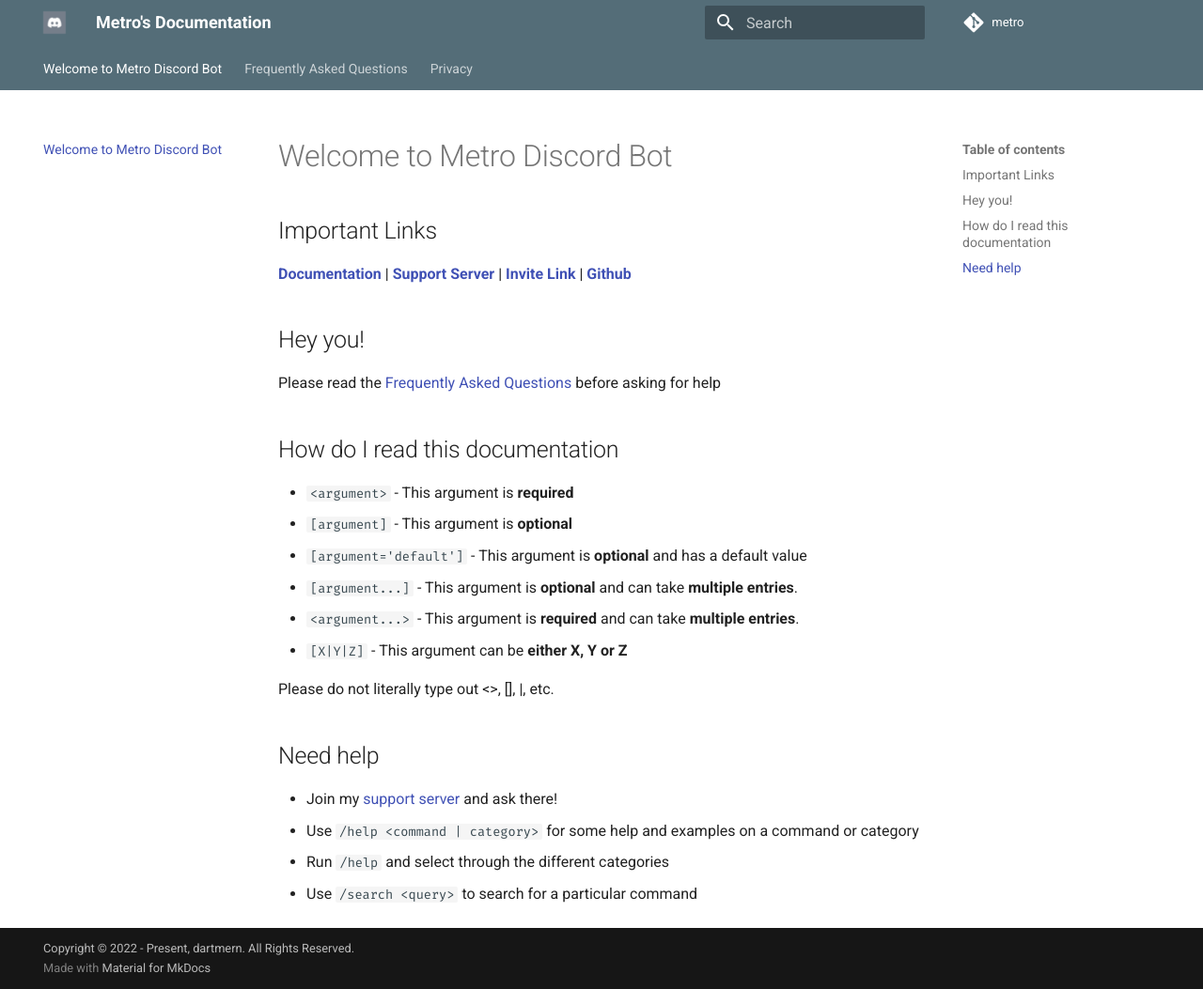
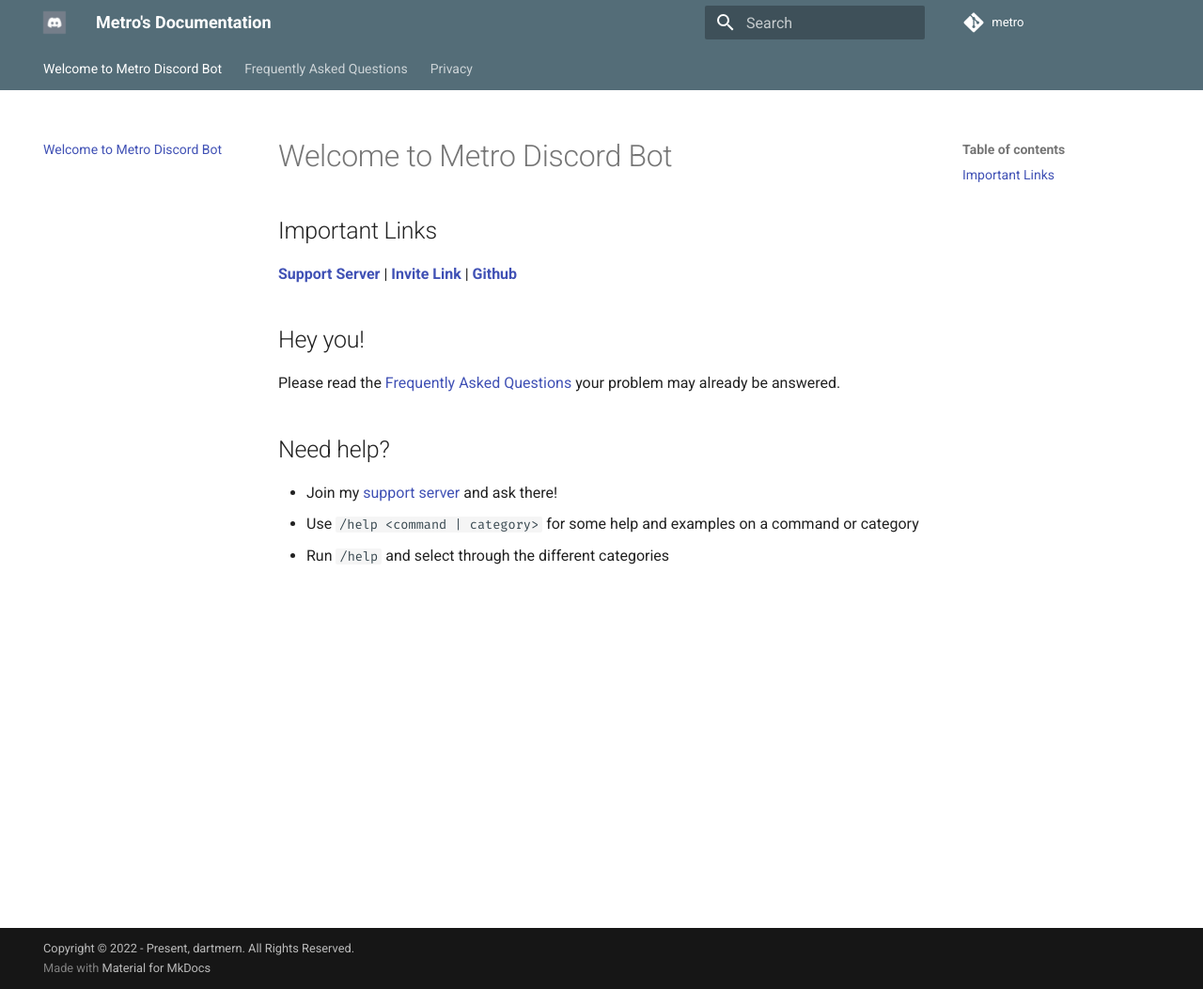
Before and after one commit to dartmern/metro, an MkDocs documentation site: the page built from docs/index.md, in a window 1280 px wide and 1053 px high. Shown: the whole window at 94% size. Built offline with MkDocs 1.6.1 and Material for MkDocs 9.7.7, drawn with Linux system fonts in a browser that asks for light colours; comment, search, counter and statistics services are not loaded.

Commit message:
Update documentation to keep up with bot.

```diff
--- a/docs/index.md
+++ b/docs/index.md
@@ -1,26 +1,17 @@
 # Welcome to Metro Discord Bot
 
 ## Important Links
-[**Documentation**](https://dartmern.github.io/metro/) | [**Support Server**](https://discord.gg/2ceTMZ9qJh) | [**Invite Link**](https://discord.com/oauth2/authorize?client_id=788543184082698252&scope=bot+applications.commands&permissions=140932115831) | [**Github**](https://github.com/dartmern/metro)
+[**Support Server**](https://discord.gg/2ceTMZ9qJh) | [**Invite Link**](https://discord.com/oauth2/authorize?client_id=788543184082698252&scope=bot+applications.commands&permissions=140932115831) | [**Github**](https://github.com/dartmern/metro)
+
+#
 
 ## Hey you!
-Please read the [Frequently Asked Questions](https://dartmern.github.io/metro/faq/) before asking for help
+Please read the [Frequently Asked Questions](https://dartmern.github.io/metro/faq/) your problem may already be answered.
 
-## How do I read this documentation
+#
 
-* `<argument>` - This argument is __required__
-* `[argument]` - This argument is __optional__
-* `[argument='default']` - This argument is __optional__ and has a default value
-* `[argument...]` - This argument is __optional__ and can take __multiple entries__.
-* `<argument...>` - This argument is **required** and can take __multiple entries__.
-* `[X|Y|Z]` - This argument can be __either X, Y or Z__
-
-Please do not literally type out <>, [], |, etc.
-
-
-## Need help
+## Need help?
 
 * Join my [support server](https://discord.gg/2ceTMZ9qJh) and ask there!
 * Use `/help <command | category>` for some help and examples on a command or category
 * Run `/help` and select through the different categories
-* Use `/search <query>` to search for a particular command
```
Also changed, not shown: docs/faq.md (+29 -56 lines), docs/privacy/privacy.md (+5 -3 lines), docs/privacy/tos.md (+0 -1 lines), docs/images/applications_commands_faq_1.png (added), docs/images/prefix_faq_1.png (added).
